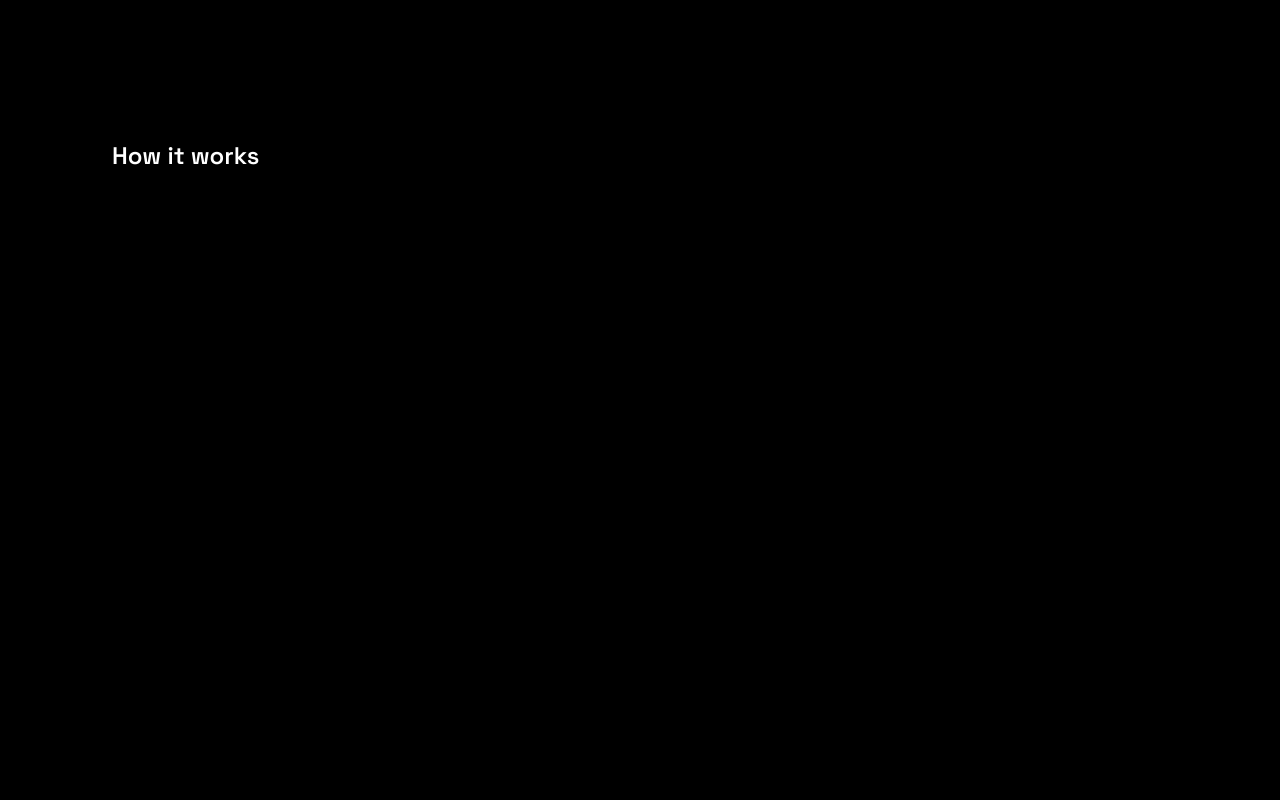
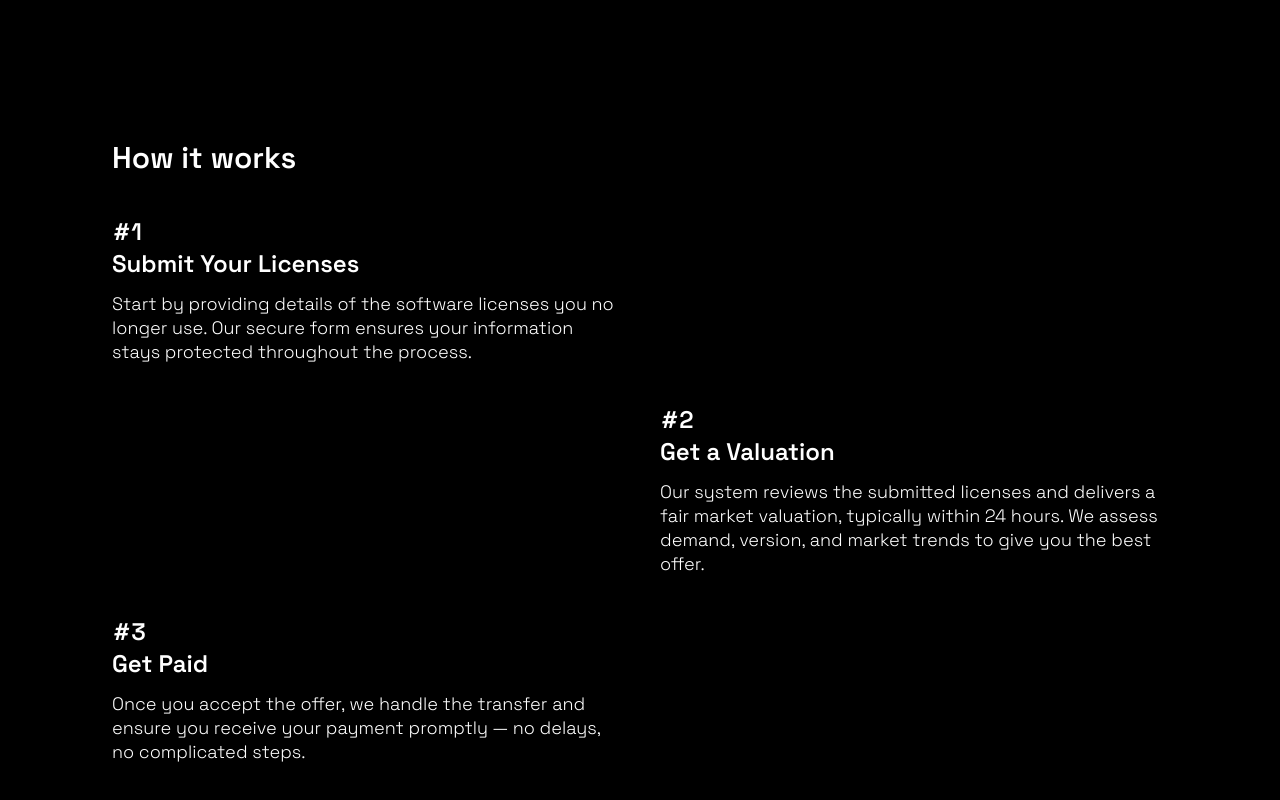
Before and after one commit to jamshed-uddin/softsell, a Next.js app: page / in a window 1280 px wide. Shown: the part 660-1460 px from the top of the page. Built offline with nearby package versions, Linux system fonts and the light colour scheme.

Commit message:
how it works section added

```diff
--- /dev/null
+++ b/public/data.json
@@ -0,0 +1,34 @@
+{
+  "howItWorks": [
+    {
+      "title": "Submit Your Licenses",
+      "description": "Start by providing details of the software licenses you no longer use. Our secure form ensures your information stays protected throughout the process."
+    },
+    {
+      "title": "Get a Valuation",
+      "description": "Our system reviews the submitted licenses and delivers a fair market valuation, typically within 24 hours. We assess demand, version, and market trends to give you the best offer."
+    },
+    {
+      "title": "Get Paid",
+      "description": "Once you accept the offer, we handle the transfer and ensure you receive your payment promptly — no delays, no complicated steps."
+    }
+  ],
+  "whyChooseUs": [
+    {
+      "title": "Fast & Fair Valuations",
+      "description": "We combine industry knowledge and real-time data to provide accurate license valuations quickly, helping you move from estimate to payment without delays."
+    },
+    {
+      "title": "Secure Transactions",
+      "description": "SoftSell prioritizes your data’s security at every step, from submission to license transfer, ensuring compliance and peace of mind."
+    },
+    {
+      "title": "Enterprise-Ready Service",
+      "description": "Whether you're managing IT assets for a small business or a large enterprise, our platform scales to meet your organizational needs with reliability and speed."
+    },
+    {
+      "title": "Expert Support at Every Step",
+      "description": "Our dedicated support team is always ready to assist — from initial questions to post-sale support — ensuring a smooth and informed experience."
+    }
+  ]
+}
--- a/src/components/HowItWorks.jsx
+++ b/src/components/HowItWorks.jsx
@@ -1,15 +1,35 @@
 import React from "react";
 import SectionTitle from "./SectionTitle";
+import { howItWorks } from "../../public/data.json";
 
 const HowItWorks = () => {
+  console.log(howItWorks);
   return (
     <div className="min-h-screen ">
       <SectionTitle>How it works</SectionTitle>
 
-      <div>
-        <div></div>
-        <div className="w-2 h-full bg-white"></div>
-        <div></div>
+      <div className="flex flex-col mt-10 space-y-5 lg:space-y-10">
+        {howItWorks.map((item, idx) => (
+          <div
+            className={`flex justify-start ${
+              idx % 2 === 0
+                ? "lg:justify-start lg:mr-10"
+                : "lg:justify-end lg:ml-10"
+            }`}
+            key={idx}
+          >
+            <div className="lg:w-1/2  ">
+              <h3 className="text-2xl font-semibold ">
+                <span className="italic mr-1">#</span>
+                {idx + 1}
+              </h3>
+              <h2 className="text-2xl font-semibold">{item.title}</h2>
+              <p className="font-light leading-6 text-lg mt-3">
+                {item.description}
+              </p>
+            </div>
+          </div>
+        ))}
       </div>
     </div>
   );
--- a/src/components/SectionTitle.jsx
+++ b/src/components/SectionTitle.jsx
@@ -1,7 +1,7 @@
 import React from "react";
 
 const SectionTitle = ({ children, className }) => {
-  return <h2 className={`text-2xl font-semibold ${className}`}>{children}</h2>;
+  return <h2 className={`text-3xl font-semibold ${className}`}>{children}</h2>;
 };
 
 export default SectionTitle;
```
